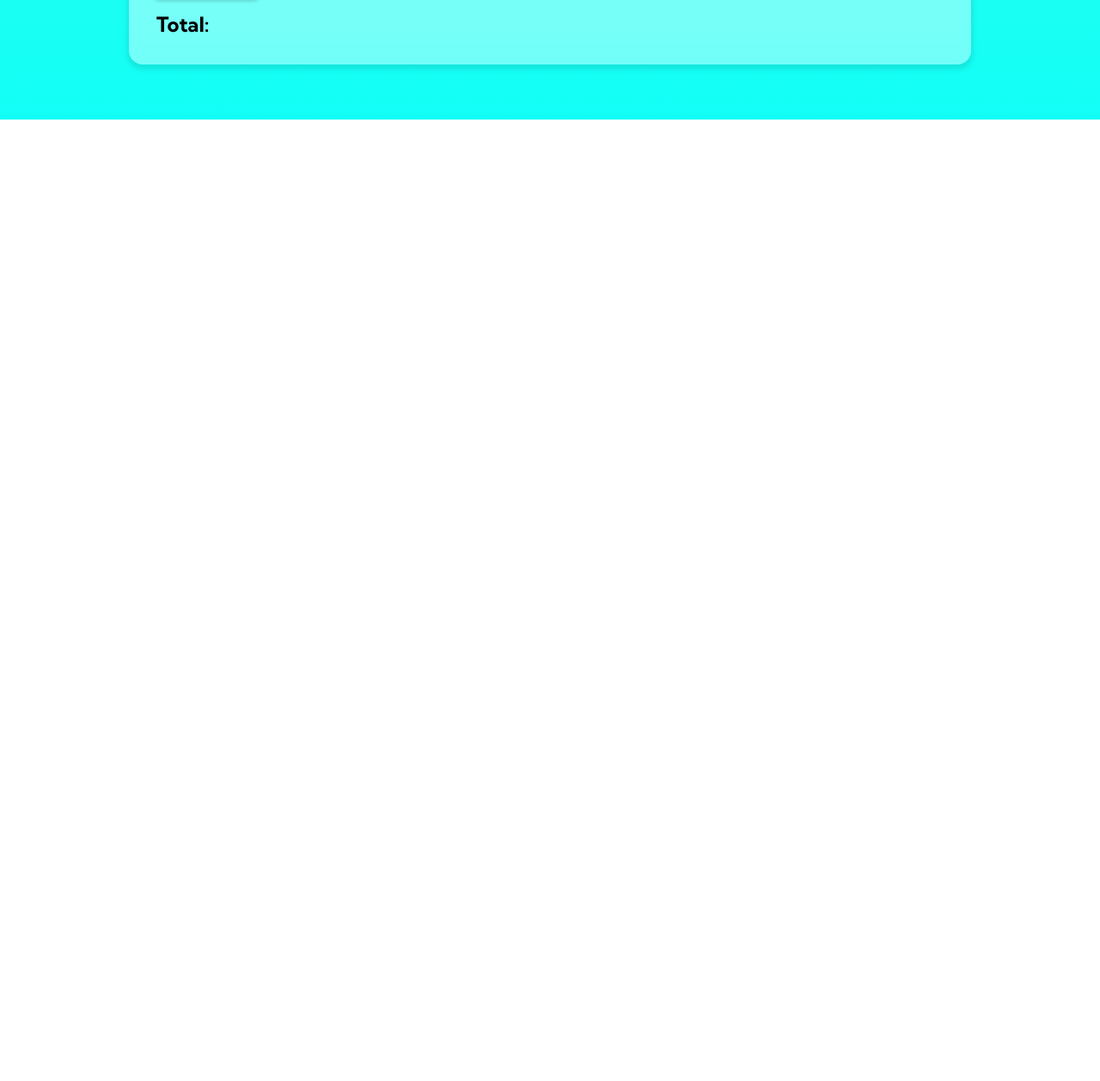
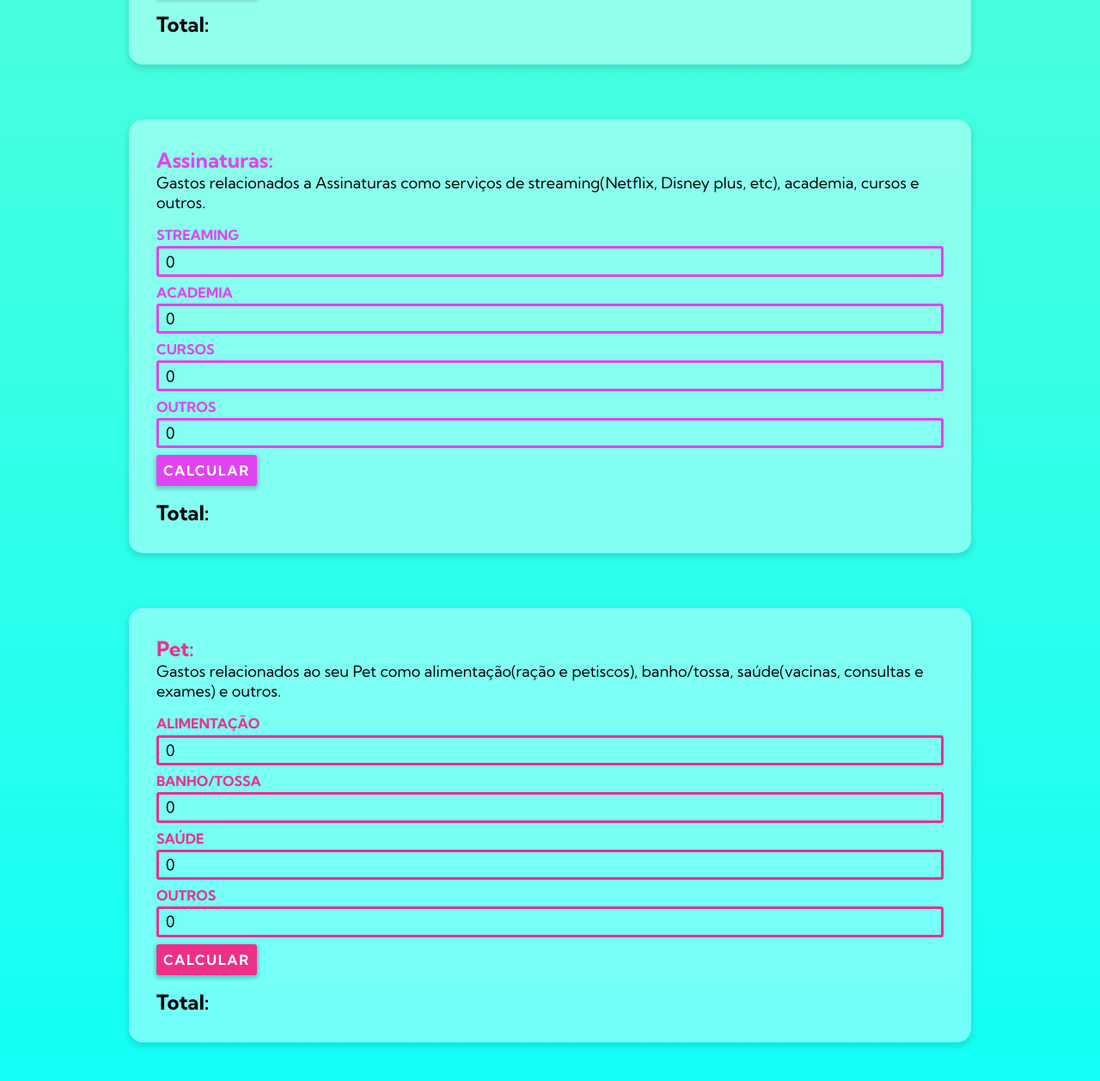
Before and after one commit to thtakayama/calculadora-cafofinho, a plain HTML site: page index.html in a window 1280 px wide. Shown: the part 2536-3793 px from the top of the page at 86% size. Before the commit the page ends 2675 px from the top, so only its background shows below. Drawn offline with Linux system fonts and the light colour scheme.

Commit message:
Adicionando as categorias assinaturas e pet

```diff
--- a/css/style.css
+++ b/css/style.css
@@ -3,6 +3,7 @@
   --cor-rosa: #ef2f88;
   --cor-laranja: #f47340;
   --cor-amarela: #f9d371;
+  --cor-lilas: #e143f2;
   --cor-azul: #0297e2;
   --cor-verde: #3ccb4b;
   --cor-azul-claro: #12fff7;
@@ -42,6 +43,16 @@ body {
 
 [data-bg="amarelo"] {
   background: var(--cor-amarela);
+  color: white;
+}
+
+[data-bg="lilas"] {
+  background: var(--cor-lilas);
+  color: white;
+}
+
+[data-bg="rosa"] {
+  background: var(--cor-rosa);
   color: white;
 }
 
@@ -193,3 +204,27 @@ label {
 #lazer input {
   border-color: var(--cor-amarela);
 }
+
+#assinaturas .subtitle {
+  color: var(--cor-lilas);
+}
+
+#assinaturas label {
+  color: var(--cor-lilas);
+}
+
+#assinaturas input {
+  border-color: var(--cor-lilas);
+}
+
+#pet .subtitle {
+  color: var(--cor-rosa);
+}
+
+#pet label {
+  color: var(--cor-rosa);
+}
+
+#pet input {
+  border-color: var(--cor-rosa);
+}
--- a/index.html
+++ b/index.html
@@ -168,6 +168,72 @@
         </div>
       </div>
     </section>
+
+    <section id="assinaturas" class="categoria">
+      <h2 class="subtitle">Assinaturas:</h2>
+      <p>
+        Gastos relacionados a Assinaturas como serviços de streaming(Netflix, Disney plus, etc), academia, cursos e
+        outros.
+      </p>
+      <form>
+        <div class="campo">
+          <label for="streaming">Streaming</label>
+          <input type="number" id="streamin" name="streaming" value="0" />
+        </div>
+        <div class="campo">
+          <label for="academia">Academia</label>
+          <input type="number" id="academia" name="academia" value="0" />
+        </div>
+        <div class="campo">
+          <label for="cursos">Cursos</label>
+          <input type="number" id="cursos" name="cursos" value="0" />
+        </div>
+        <div class="campo">
+          <label for="outros-assinaturas">Outros</label>
+          <input type="number" id="outros-assinaturas" name="outros-assinaturas" value="0" />
+        </div>
+        <button class="btn" data-bg="lilas">Calcular</button>
+      </form>
+      <div>
+        <h1>Total:</h1>
+        <div>
+          <h1 class="total-assinaturas"></h1>
+        </div>
+      </div>
+    </section>
+
+    <section id="pet" class="categoria">
+      <h2 class="subtitle">Pet:</h2>
+      <p>
+        Gastos relacionados ao seu Pet como alimentação(ração e petiscos), banho/tossa, saúde(vacinas, consultas e
+        exames) e outros.
+      </p>
+      <form>
+        <div class="campo">
+          <label for="alimentacao-pet">Alimentação</label>
+          <input type="number" id="alimentacao-pet" name="alimentacao-pet" value="0" />
+        </div>
+        <div class="campo">
+          <label for="banho">Banho/tossa</label>
+          <input type="number" id="banho" name="banho" value="0" />
+        </div>
+        <div class="campo">
+          <label for="saude-pet">Saúde</label>
+          <input type="number" id="saude-pet" name="saude-pet" value="0" />
+        </div>
+        <div class="campo">
+          <label for="outros-pet">Outros</label>
+          <input type="number" id="outros-pet" name="outros-pet" value="0" />
+        </div>
+        <button class="btn" data-bg="rosa">Calcular</button>
+      </form>
+      <div>
+        <h1>Total:</h1>
+        <div>
+          <h1 class="total-pet"></h1>
+        </div>
+      </div>
+    </section>
   </main>
   <!--JS-->
   <script src="./js/main.js"></script>
--- a/js/main.js
+++ b/js/main.js
@@ -21,6 +21,16 @@ let totalTransporte = document.querySelector("#transporte h1.total-transporte");
 const btnLazer = document.querySelector("#lazer .btn");
 let valoresLazer = document.querySelectorAll("#lazer .campo input");
 let totalLazer = document.querySelector("#lazer h1.total-lazer");
+
+const btnAssinaturas = document.querySelector("#assinaturas .btn");
+let valoresAssinaturas = document.querySelectorAll("#assinaturas .campo input");
+let totalAssinaturas = document.querySelector(
+  "#assinaturas h1.total-assinaturas"
+);
+
+const btnPet = document.querySelector("#pet .btn");
+let valoresPet = document.querySelectorAll("#pet .campo input");
+let totalPet = document.querySelector("#pet h1.total-pet");
 
 const listar = (lista) => {
   let valores = [];
@@ -58,3 +68,7 @@ calcular(btnSaude, valoresSaude, totalSaude);
 calcular(btnTransporte, valoresTransporte, totalTransporte);
 //Calcular categoria Lazer
 calcular(btnLazer, valoresLazer, totalLazer);
+//Calcular categoria Assinaturas
+calcular(btnAssinaturas, valoresAssinaturas, totalAssinaturas);
+//Calcular categoria Pet
+calcular(btnPet, valoresPet, totalPet);
```
